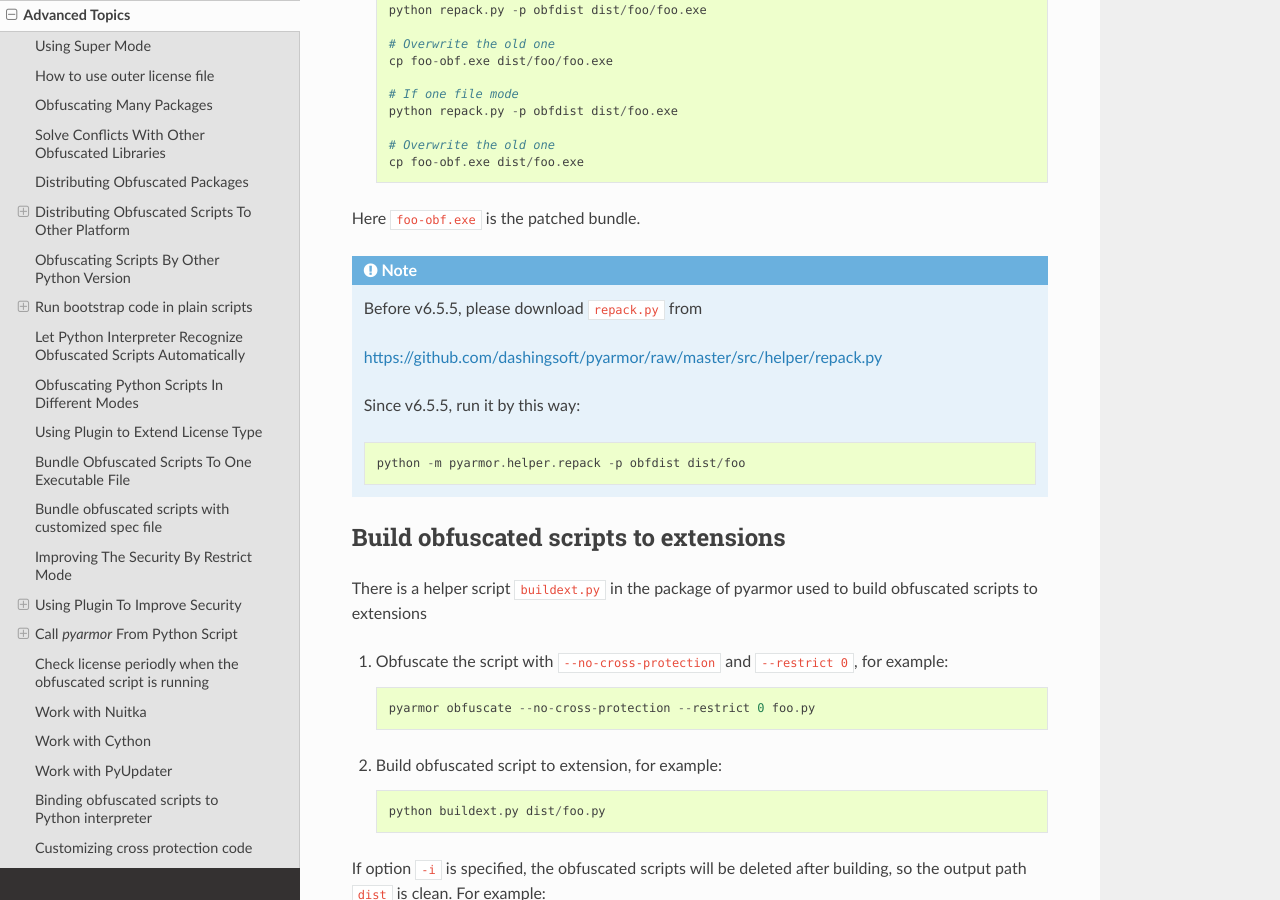
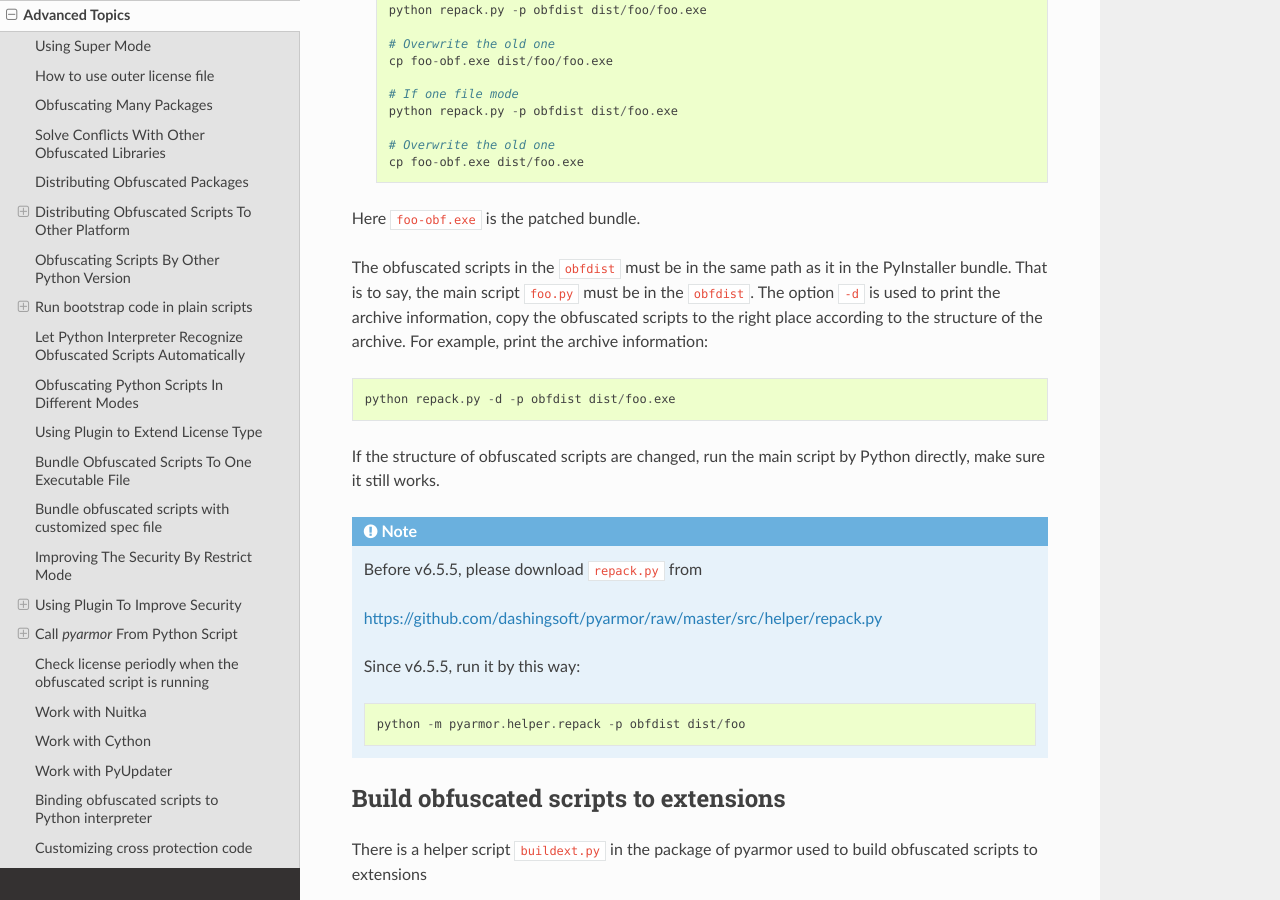
Before and after one commit to dashingsoft/pyarmor, a Sphinx documentation site: the page built from docs/advanced.rst, in a window 1280 px wide and 900 px high, scrolled down 30558 px. Built offline with Sphinx 7.4.7 and the Read the Docs theme 2.0.0, drawn with Linux system fonts in a browser that asks for light colours.

Commit message:
Add note for repack

```diff
--- a/docs/advanced.rst
+++ b/docs/advanced.rst
@@ -1503,6 +1503,17 @@ finally run this script to repack the bundle with obfuscated scripts.
 
 Here ``foo-obf.exe`` is the patched bundle.
 
+The obfuscated scripts in the ``obfdist`` must be in the same path as it in the
+PyInstaller bundle. That is to say, the main script ``foo.py`` must be in the
+``obfdist``. The option ``-d`` is used to print the archive information, copy
+the obfuscated scripts to the right place according to the structure of the
+archive. For example, print the archive information::
+
+    python repack.py -d -p obfdist dist/foo.exe
+
+If the structure of obfuscated scripts are changed, run the main script by
+Python directly, make sure it still works.
+
 .. note::
 
     Before v6.5.5, please download ``repack.py`` from
```
